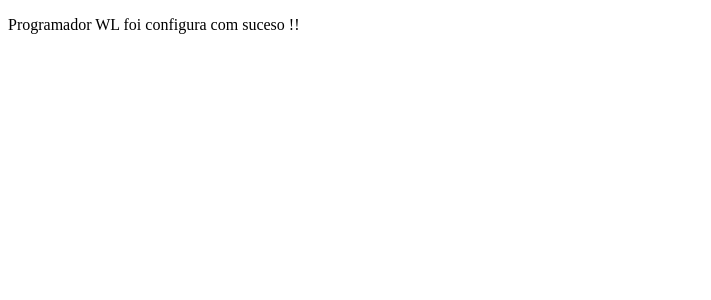
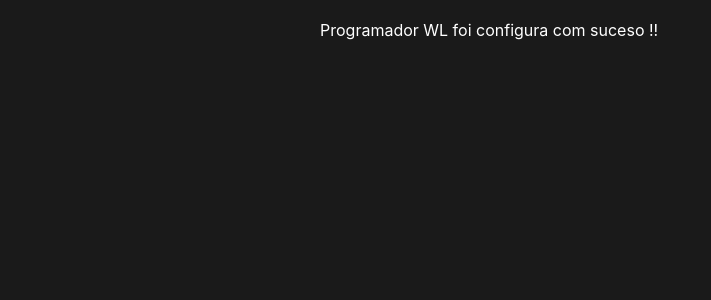
Before and after one commit to Luann-Sousa/Portfolio, a Next.js app in the folder portfolio/: page / in a window 1280 px wide. Shown: the top 300 px of the page, without its empty margins (0-711 px from the left). Built offline with nearby package versions, Linux system fonts and the light colour scheme.

Commit message:
adicionado arquivo chamado global.css

```diff
--- a/portfolio/src/pages/_app.tsx
+++ b/portfolio/src/pages/_app.tsx
@@ -1,5 +1,5 @@
 import { Theme } from "../styles/globalStyles";
-
+import "../styles/global.css";
 function MyApp({ Component, pageProps }) {
   return (
     <>
--- /dev/null
+++ b/portfolio/src/styles/global.css
@@ -0,0 +1,16 @@
+* {
+  margin: 0px;
+  padding: 0px;
+  box-sizing: border-box;
+}
+
+body {
+  font-family: "SF Pro Text", "SF Pro Icons", "Helvetica Neue", "Helvetica",
+    "Arial", sans-serif;
+  padding: 20px 20px 60px;
+  max-width: 680px;
+  margin: 0 auto;
+
+  background-color: #1a1a1a;
+  color: #ffffff;
+}
```
